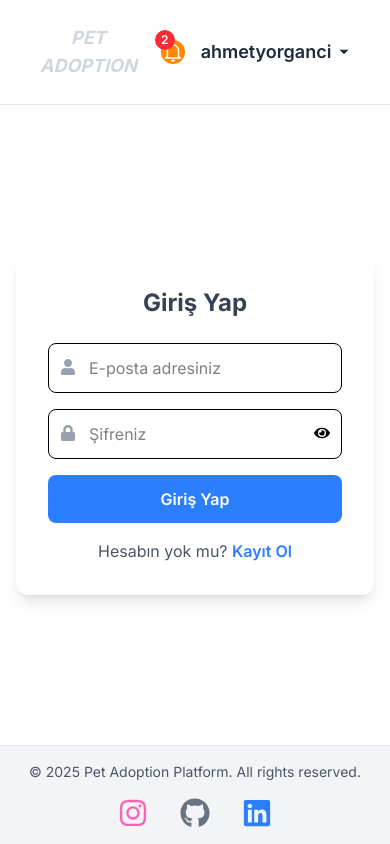
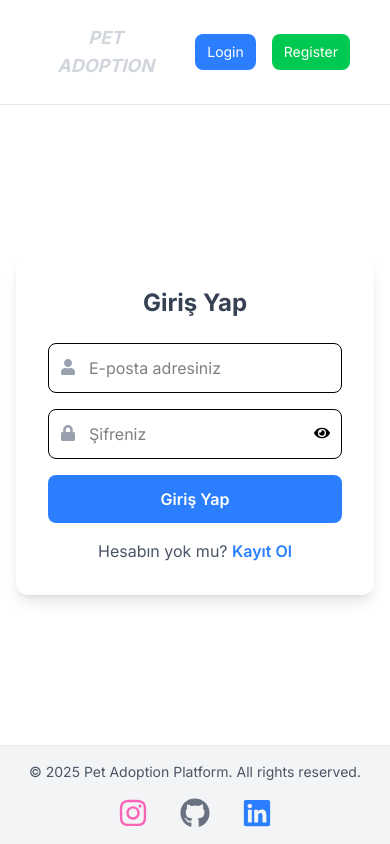
Before and after one commit to EyupCanbay/Pet-Adoption-Platform, a Next.js app in the folder frontend/: page /login in a window 390 px wide. Built offline with nearby package versions, Linux system fonts and the light colour scheme.

Commit message:
Add responsivity

```diff
--- a/frontend/src/components/Header/ProfileSection.jsx
+++ b/frontend/src/components/Header/ProfileSection.jsx
@@ -24,7 +24,7 @@ function ProfileSection() {
     };
 
     useEffect(() => {
-        setUser(Users[0]);
+        //* setUser(Users[0]);
         fetchNotifications();
     }, []);
 
@@ -51,13 +51,13 @@ function ProfileSection() {
             {user === null ? (
                 <div className="flex gap-4">
                     <button
-                        className="px-6 py-2 bg-blue-500 text-white cursor-pointer rounded-lg hover:bg-blue-600 focus:outline-none"
+                        className="md:px-6 md:py-2 px-3 py-2 text-sm md:text-md bg-blue-500 text-white cursor-pointer rounded-lg hover:bg-blue-600 focus:outline-none"
                         onClick={() => router.push('/login')}
                     >
                         Login
                     </button>
                     <button
-                        className="px-6 py-2 bg-green-500 text-white cursor-pointer rounded-lg hover:bg-green-600 focus:outline-none"
+                        className="md:px-6 md:py-2 px-3 py-2 text-sm md:text-md bg-green-500 text-white cursor-pointer rounded-lg hover:bg-green-600 focus:outline-none"
                         onClick={() => router.push('/register')}
                     >
                         Register
```
